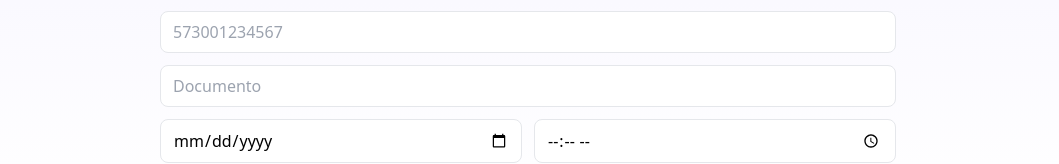
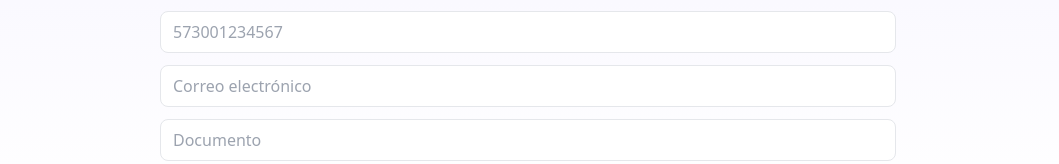
Before and after one commit to Fredycloux/semad-next-wa, a Next.js app in the folder semad-next-wa/: page /admin/create-appointment in a window 1280 px wide. Shown: the part 197-361 px from the top of the page, without its empty margins (112-1171 px from the left). Built offline with nearby package versions, Linux system fonts and the light colour scheme; no server answers; the database is empty.

Commit message:
Update page.jsx

```diff
--- a/semad-next-wa/src/app/admin/create-appointment/page.jsx
+++ b/semad-next-wa/src/app/admin/create-appointment/page.jsx
@@ -66,6 +66,7 @@ export default function CreateAppointmentPage() {
       <form onSubmit={onSubmit} className="space-y-3">
         <input name="patient"   placeholder="Paciente (nombre completo)" className="w-full border rounded-lg px-3 py-2" required />
         <input name="phone"     placeholder="573001234567"               className="w-full border rounded-lg px-3 py-2" required />
+        <input name="email"     type="email"         placeholder="Correo electrónico"   className="w-full border rounded-lg px-3 py-2" />
         <input name="document"  placeholder="Documento"                   className="w-full border rounded-lg px-3 py-2" required />
         <div className="grid grid-cols-1 sm:grid-cols-2 gap-3">
           <input name="date" type="date" className="w-full border rounded-lg px-3 py-2" required />
```
